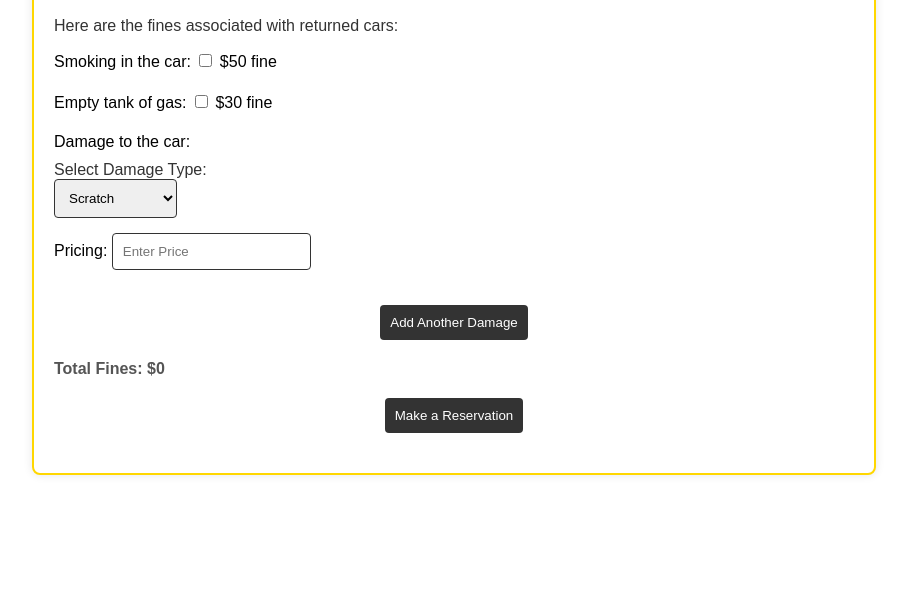
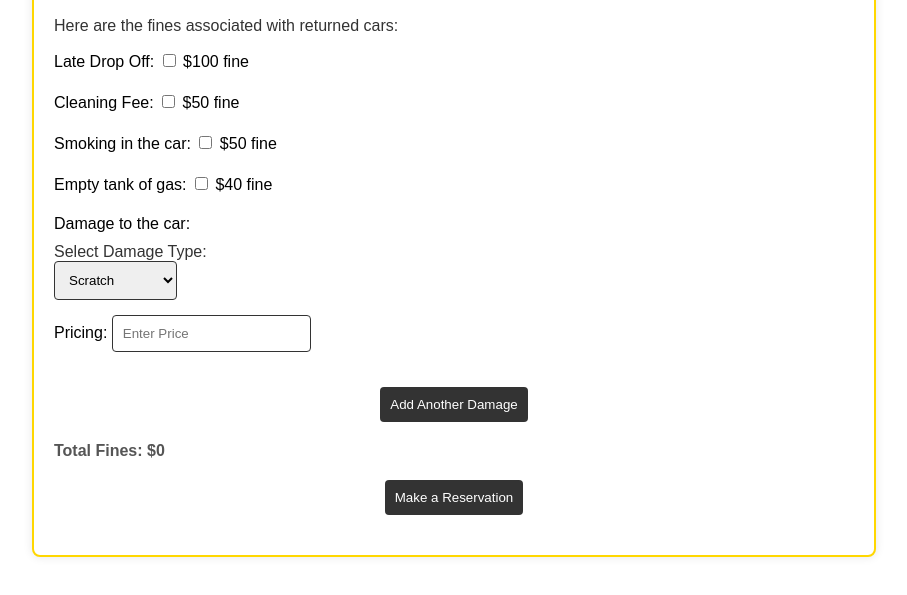
Before and after one commit to fpfrances/Car-Rental-Service, a plain HTML site: page fines.html in a window 1280 px wide. Shown: the part 123-718 px from the top of the page, without its empty margins (186-1093 px from the left). Drawn offline with Linux system fonts and the light colour scheme.

Commit message:
more fine types

```diff
--- a/fines.html
+++ b/fines.html
@@ -88,6 +88,16 @@
         </p>
         <ul>
             <li>
+                Late Drop Off:
+                <input type="checkbox" id="LateDropOffCheckbox" name="LateDropOffCheckbox" onchange="calculateTotal()">
+                $100 fine
+            </li>
+            <li>
+                Cleaning Fee:
+                <input type="checkbox" id="CleaningFeeCheckbox" name="CleaningFeeCheckbox" onchange="calculateTotal()">
+                $50 fine
+            </li>
+            <li>
                 Smoking in the car:
                 <input type="checkbox" id="smokingCheckbox" name="smokingCheckbox" onchange="calculateTotal()">
                 $50 fine
@@ -95,7 +105,7 @@
             <li>
                 Empty tank of gas:
                 <input type="checkbox" id="emptyTankCheckbox" name="emptyTankCheckbox" onchange="calculateTotal()">
-                $30 fine
+                $40 fine
             </li>
             <li>
                 Damage to the car:
@@ -142,18 +152,28 @@
         }
 
         function calculateTotal() {
+            const lateDropOffCheckbox = document.getElementById('LateDropOffCheckbox');
+            const cleaningFeeCheckbox = document.getElementById('CleaningFeeCheckbox');
             const smokingCheckbox = document.getElementById('smokingCheckbox');
             const emptyTankCheckbox = document.getElementById('emptyTankCheckbox');
             const damageInstances = document.querySelectorAll('.damage-instance');
 
             let totalFines = 0;
 
+            if (lateDropOffCheckbox.checked) {
+                totalFines += 100;
+            }
+
+            if (cleaningFeeCheckbox.checked) {
+                totalFines += 50;
+            }
+
             if (smokingCheckbox.checked) {
                 totalFines += 50;
             }
 
             if (emptyTankCheckbox.checked) {
-                totalFines += 30;
+                totalFines += 40;
             }
 
             damageInstances.forEach((instance) => {
```
Also changed, not shown: index.html (+1 -1 lines).
